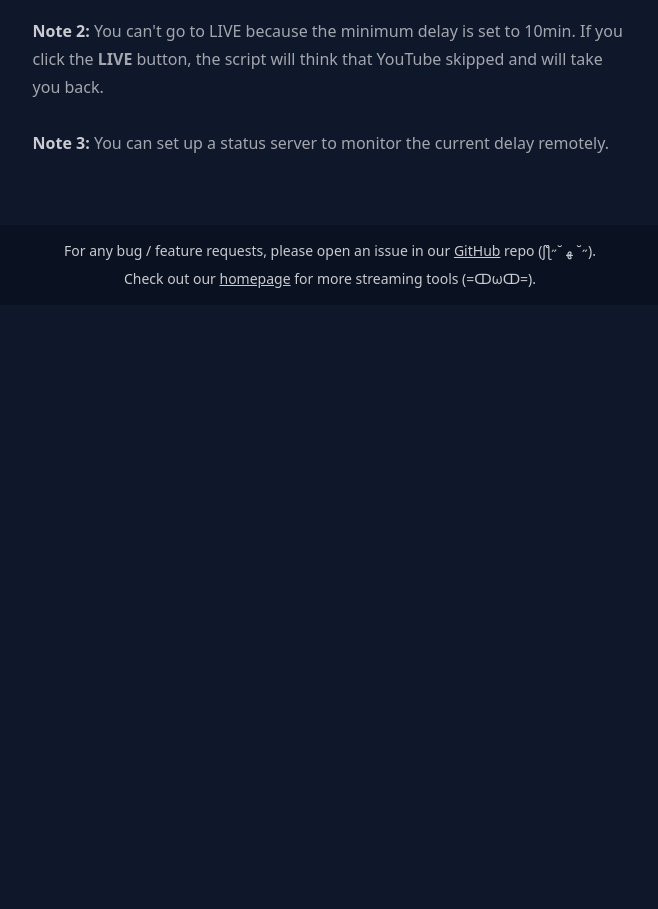
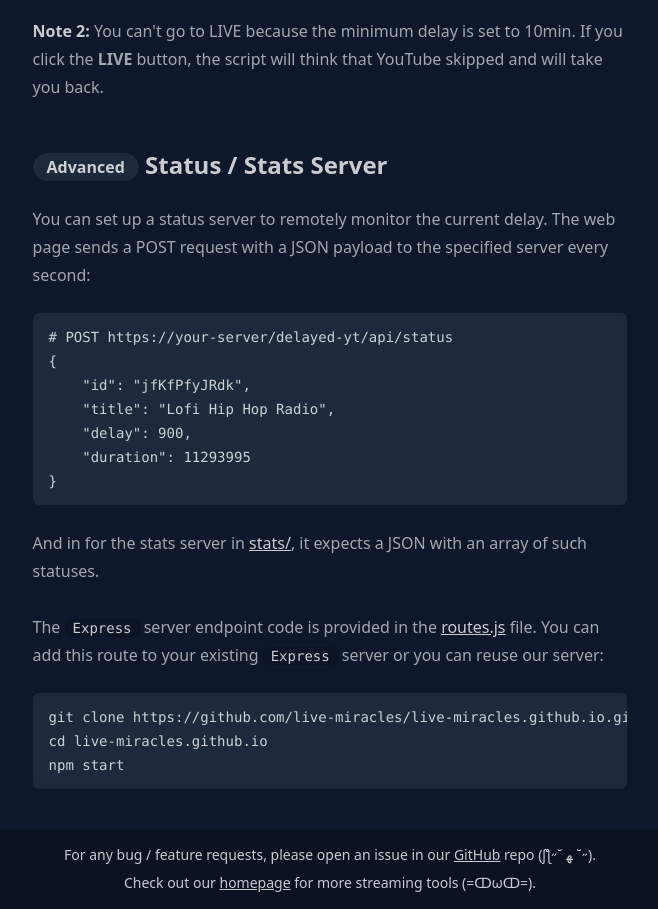
Before and after one commit to live-miracles/delayed-yt, a plain HTML site: page index.html in a window 1280 px wide. Shown: the part 1520-2429 px from the top of the page, without its empty margins (310-968 px from the left). Before the commit the page ends 1825 px from the top, so only its background shows below. Drawn offline with Linux system fonts and the light colour scheme.

Commit message:
add docs

```diff
--- a/index.html
+++ b/index.html
@@ -133,10 +133,32 @@
         streams, the script will not correct the skipping.<br /><br />
 
         <strong>Note 2:</strong> You can't go to LIVE because the minimum delay is set to 10min. If you click the <b>LIVE</b> button, the script will
-        think that YouTube skipped and will take you back.<br /><br />
+        think that YouTube skipped and will take you back.
+      </p>
+      <h2>
+        <div class="badge badge-lg badge-neutral">Advanced</div>
+        Status / Stats Server
+      </h2>
+      <p>
+        You can set up a status server to remotely monitor the current delay. The web page sends a POST request with a JSON payload to the specified
+        server every second:
+      </p>
+      <pre><code class="language-json"># POST https://your-server/delayed-yt/api/status
+{
+    "id": "jfKfPfyJRdk",
+    "title": "Lofi Hip Hop Radio",
+    "delay": 900,
+    "duration": 11293995
+}</code></pre>
+      <p>
+        And in for the stats server in <a class="link" href="./stats/">stats/</a>, it expects a JSON with an array of such statuses.<br /><br />
 
-        <strong>Note 3:</strong> You can set up a status server to monitor the current delay remotely. <br /><br />
+        The <code>Express</code> server endpoint code is provided in the <a class="link" href="./routes.js">routes.js</a> file. You can add this route
+        to your existing <code>Express</code> server or you can reuse our server:
       </p>
+      <pre><code class="language-bash">git clone https://github.com/live-miracles/live-miracles.github.io.git
+cd live-miracles.github.io
+npm start</code></pre>
     </div>
 
     <footer class="footer footer-center bg-base-300 text-base-content mt-10 p-4">
```
Also changed, not shown: output.css.
